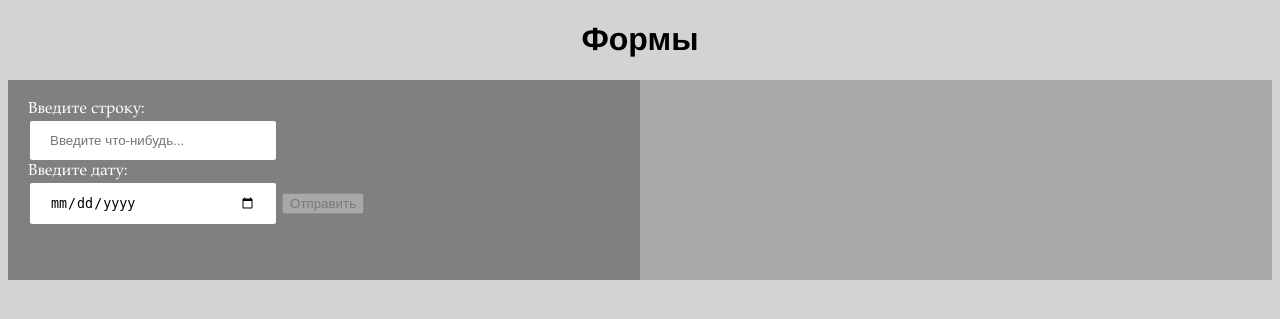
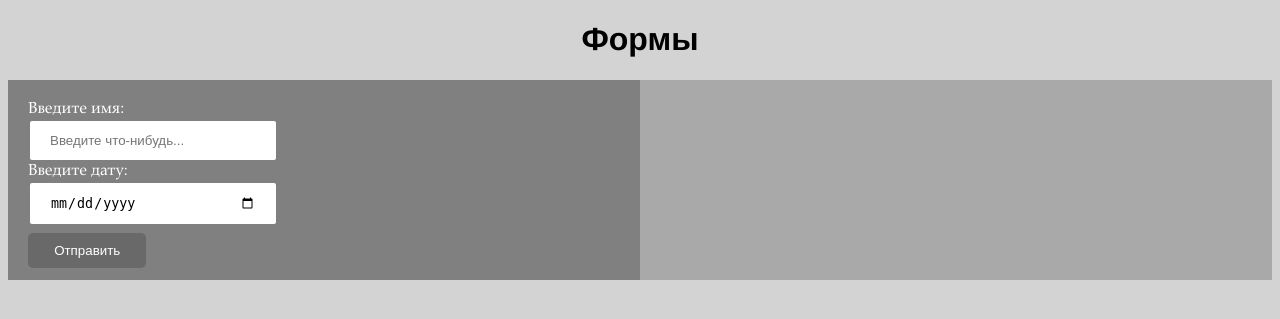
Before and after one commit to JorikDura/psite, a PHP site: page / in a window 1280 px wide. Shown: the top 319 px of the page. Run offline with PHP 8.4, Linux system fonts and the light colour scheme.

Commit message:
обновил кнопку

```diff
--- a/styles.css
+++ b/fstyles.css
@@ -38,6 +38,21 @@ input[type=date] {
 input[type=date]:focus {
     background-color: lightgoldenrodyellow;
 }
+input[type=submit] {
+    border: none;
+    height: 35px;
+    width: 20%;
+    border-radius: 5px;
+    margin-top: 7px;
+    background-color: green;
+    color: white;
+}
+input[type=submit]:disabled {
+    background-color: dimgray;
+}
+input[type=submit]:focus {
+    background-color: limegreen;
+}
 * {
     box-sizing: border-box;
 }
--- a/index.php
+++ b/index.php
@@ -6,19 +6,19 @@
     <meta name="viewport" content="width=device-width, initial-scale=1.0">
     <meta name="keyword" content="php">
     <meta name="description" content="AwA">
-    <title>nst php ver 0.43257</title>
-    <link rel="stylesheet" href="styles.css">
+    <title>nst php ver 0.78463</title>
+    <link rel="stylesheet" href="fstyles.css">
 </head>
 <body>
 
 <h1>Формы</h1>
 <div class="clearfix">
     <div class="box getForm">
-    <form action="index.php" method="get" autocomplete="off" id="formaChka">
-    <label for="fstr">Введите строку:</label><br>
+    <form action="index.php" method="get" autocomplete="off">
+    <label for="fstr">Введите имя:</label><br>
     <input type="text" id="fstr" name="fstr" placeholder="Введите что-нибудь..."><br>
     <label for="time">Введите дату: </label><br>
-    <input type="date" id="time" name="time" placeholder="Ваша дата...">
+    <input type="date" id="time" name="time" placeholder="Ваша дата..."><br>
     <input disabled type="submit" value="Отправить" id="button">
     </form>
     </div>
@@ -39,6 +39,7 @@
         ?>
     </div>
 </div>
+
 <!-- Подключаем java скрипты -->
 <script src="script.js"></script>
 </body>
--- a/script.js
+++ b/script.js
@@ -1,19 +1,17 @@
-/* НАДО ОБНОВИТЬ */
-function lenText() {
-    /* Проверка на длину текста в поле*/
-    if (text.value.length >= 1 && date.value.length >= 1) {
-        /* Убираем атрибут */
-        button.removeAttribute('disabled')
+const text = document.querySelectorAll('input');
+button = text[2];
+text[0].addEventListener("change", myButton);
+text[1].addEventListener("change", myButton);
+/*console.log(text);*/
+
+function myButton()
+{
+    if(text[0].value != "" && text[1].value != "")
+    {
+        button.disabled = false;
     }
     else
-        /* Ставим атрибут */
-        button.setAttribute('disabled', '')
+    {
+        button.disabled = true;
+    }
 }
-/* querySelector - позволяет взаимодействовать с тегами, получать значение или передавать */
-/* присвоим первое значение  */
-let text = document.querySelector('#fstr')
-/* наша кнопка */
-let date = document.querySelector('#time')
-let button = document.querySelector('#button')
-/* новый ивент */
-text.addEventListener('keyup', lenText)
```
